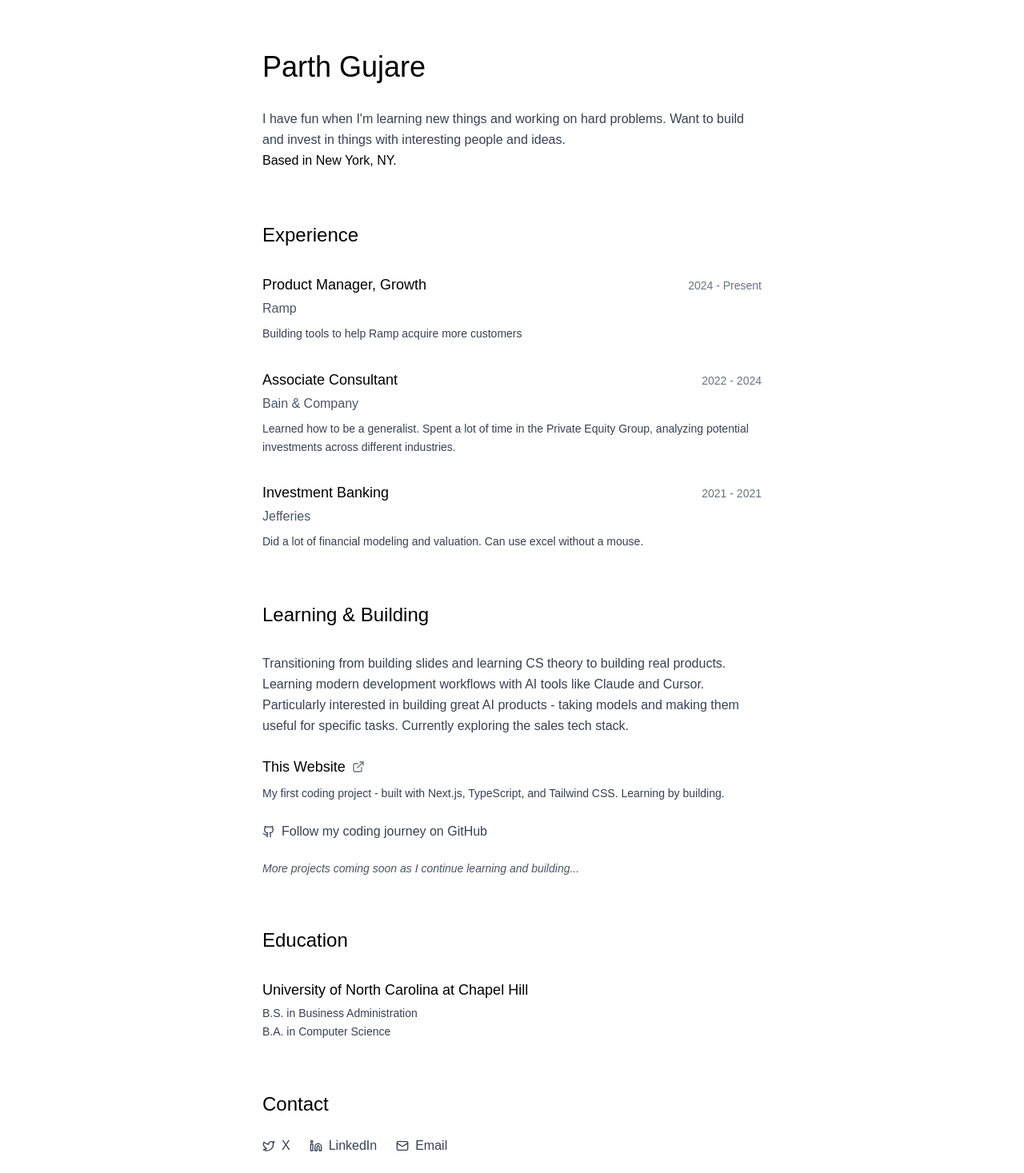
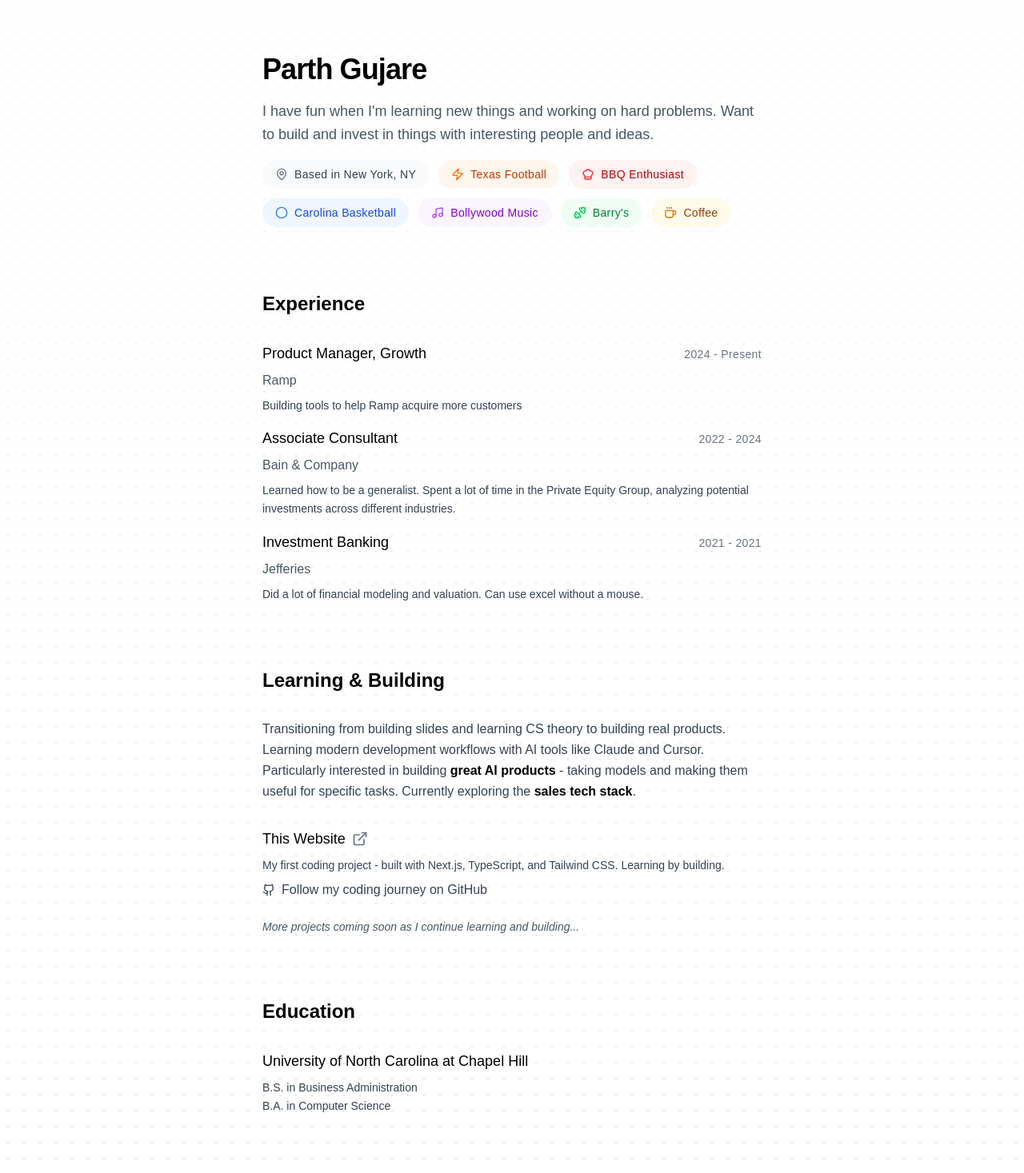
Before and after one commit to pgujare/personal-website, a Next.js app: page / in a window 1280 px wide. Shown: the top 1467 px of the page at 80% size. Built offline with nearby package versions, Linux system fonts and the light colour scheme.

Commit message:
interest pills + background

```diff
--- a/app/page.tsx
+++ b/app/page.tsx
@@ -1,4 +1,4 @@
-import { Mail, Linkedin, Twitter, Github, ExternalLink } from "lucide-react"
+import { Mail, Linkedin, Twitter, Github, ExternalLink, MapPin, Zap, ChefHat, Circle, Music, Dumbbell, Coffee } from "lucide-react"
 import { Analytics } from "@vercel/analytics/next"
 import Link from "next/link"
 import { Metadata } from "next"
@@ -10,54 +10,105 @@
 
 export default function Component() {
   return (
-    <div className="min-h-screen bg-white">
+    <div className="min-h-screen bg-white" style={{
+      backgroundImage: `radial-gradient(circle, #e5e7eb 1px, transparent 1px)`,
+      backgroundSize: '20px 20px'
+    }}>
       <Analytics />
       <div className="max-w-2xl mx-auto px-6 py-16">
         {/* Hero */}
-        <div className="mb-16">
-          <h1 className="text-4xl font-light mb-2 text-black">Parth Gujare</h1>
-          <br />
-          {/* <p className="text-xl text-gray-600 mb-6">Growth & Product Management at Ramp</p> */}
-          <p className="text-gray-700 leading-relaxed">
-            I have fun when I&apos;m learning new things and working on hard problems. Want to build and invest in things with interesting people and ideas.
-            <br />
-            <span className="font-medium text-black">Based in New York, NY.</span>
-          </p>
+        <div className="mb-20">
+          <h1 className="text-4xl font-semibold mb-4 text-black tracking-tight leading-tight">Parth Gujare</h1>
+          <div className="space-y-4">
+            <p className="text-lg text-gray-600 leading-relaxed">
+              I have fun when I&apos;m learning new things and working on hard problems. Want to build and invest in things with interesting people and ideas.
+            </p>
+            <div className="flex flex-wrap gap-3">
+              <div className="inline-flex items-center gap-2 bg-gray-50 hover:bg-gray-100 px-4 py-2 rounded-full transition-all duration-200 group cursor-default hover:shadow-sm">
+                <MapPin className="h-4 w-4 text-gray-500 transition-all duration-200 group-hover:text-gray-700 group-hover:scale-110" />
+                <span className="text-sm font-medium text-gray-700 group-hover:text-black transition-colors duration-200 tracking-wide">
+                  Based in New York, NY
+                </span>
+              </div>
+
+              <div className="inline-flex items-center gap-2 bg-orange-50 hover:bg-orange-100 px-4 py-2 rounded-full transition-all duration-200 group cursor-default hover:shadow-sm">
+                <Zap className="h-4 w-4 text-orange-500 transition-all duration-200 group-hover:text-orange-600 group-hover:scale-110" />
+                <span className="text-sm font-medium text-orange-700 group-hover:text-orange-800 transition-colors duration-200 tracking-wide">
+                  Texas Football
+                </span>
+              </div>
+
+              <div className="inline-flex items-center gap-2 bg-red-50 hover:bg-red-100 px-4 py-2 rounded-full transition-all duration-200 group cursor-default hover:shadow-sm">
+                <ChefHat className="h-4 w-4 text-red-500 transition-all duration-200 group-hover:text-red-600 group-hover:scale-110" />
+                <span className="text-sm font-medium text-red-700 group-hover:text-red-800 transition-colors duration-200 tracking-wide">
+                  BBQ Enthusiast
+                </span>
+              </div>
+
+              <div className="inline-flex items-center gap-2 bg-blue-50 hover:bg-blue-100 px-4 py-2 rounded-full transition-all duration-200 group cursor-default hover:shadow-sm">
+                <Circle className="h-4 w-4 text-blue-500 transition-all duration-200 group-hover:text-blue-600 group-hover:scale-110" />
+                <span className="text-sm font-medium text-blue-700 group-hover:text-blue-800 transition-colors duration-200 tracking-wide">
+                  Carolina Basketball
+                </span>
+              </div>
+
+              <div className="inline-flex items-center gap-2 bg-purple-50 hover:bg-purple-100 px-4 py-2 rounded-full transition-all duration-200 group cursor-default hover:shadow-sm">
+                <Music className="h-4 w-4 text-purple-500 transition-all duration-200 group-hover:text-purple-600 group-hover:scale-110" />
+                <span className="text-sm font-medium text-purple-700 group-hover:text-purple-800 transition-colors duration-200 tracking-wide">
+                  Bollywood Music
+                </span>
+              </div>
+
+              <div className="inline-flex items-center gap-2 bg-green-50 hover:bg-green-100 px-4 py-2 rounded-full transition-all duration-200 group cursor-default hover:shadow-sm">
+                <Dumbbell className="h-4 w-4 text-green-500 transition-all duration-200 group-hover:text-green-600 group-hover:scale-110" />
+                <span className="text-sm font-medium text-green-700 group-hover:text-green-800 transition-colors duration-200 tracking-wide">
+                  Barry's
+                </span>
+              </div>
+
+              <div className="inline-flex items-center gap-2 bg-amber-50 hover:bg-amber-100 px-4 py-2 rounded-full transition-all duration-200 group cursor-default hover:shadow-sm">
+                <Coffee className="h-4 w-4 text-amber-600 transition-all duration-200 group-hover:text-amber-700 group-hover:scale-110" />
+                <span className="text-sm font-medium text-amber-800 group-hover:text-amber-900 transition-colors duration-200 tracking-wide">
+                  Coffee
+                </span>
+              </div>
+            </div>
+          </div>
         </div>
 
         {/* Experience */}
-        <div className="mb-16">
-          <h2 className="text-2xl font-light mb-8 text-black">Experience</h2>
+        <div className="mb-20">
+          <h2 className="text-2xl font-semibold mb-8 text-black">Experience</h2>
           <div className="space-y-8">
-            <div>
-              <div className="flex justify-between items-baseline mb-1">
-                <h3 className="text-lg font-medium text-black">Product Manager, Growth</h3>
-                <span className="text-sm text-gray-500">2024 - Present</span>
+            <div className="group hover:bg-gray-50 hover:shadow-sm rounded-lg p-4 -m-4 transition-all duration-300 ease-in-out cursor-default">
+              <div className="flex justify-between items-baseline mb-2">
+                <h3 className="text-lg font-medium text-black group-hover:text-gray-900 transition-colors duration-200">Product Manager, Growth</h3>
+                <span className="text-sm font-medium text-gray-500 tracking-wide">2024 - Present</span>
               </div>
-              <p className="text-gray-600 mb-2">Ramp</p>
-              <p className="text-gray-700 text-sm leading-relaxed">
+              <p className="text-gray-600 mb-2 group-hover:text-gray-700 transition-colors duration-200">Ramp</p>
+              <p className="text-gray-700 leading-relaxed group-hover:text-gray-800 transition-colors duration-200 text-sm">
                 Building tools to help Ramp acquire more customers
               </p>
             </div>
 
-            <div>
-              <div className="flex justify-between items-baseline mb-1">
-                <h3 className="text-lg font-medium text-black">Associate Consultant</h3>
-                <span className="text-sm text-gray-500">2022 - 2024</span>
+            <div className="group hover:bg-gray-50 hover:shadow-sm rounded-lg p-4 -m-4 transition-all duration-300 ease-in-out cursor-default">
+              <div className="flex justify-between items-baseline mb-2">
+                <h3 className="text-lg font-medium text-black group-hover:text-gray-900 transition-colors duration-200">Associate Consultant</h3>
+                <span className="text-sm font-medium text-gray-500 tracking-wide">2022 - 2024</span>
               </div>
-              <p className="text-gray-600 mb-2">Bain & Company</p>
-              <p className="text-gray-700 text-sm leading-relaxed">
+              <p className="text-gray-600 mb-2 group-hover:text-gray-700 transition-colors duration-200">Bain & Company</p>
+              <p className="text-gray-700 leading-relaxed group-hover:text-gray-800 transition-colors duration-200 text-sm">
                 Learned how to be a generalist. Spent a lot of time in the Private Equity Group, analyzing potential investments across different industries.
               </p>
             </div>
 
-            <div>
-              <div className="flex justify-between items-baseline mb-1">
-                <h3 className="text-lg font-medium text-black">Investment Banking</h3>
-                <span className="text-sm text-gray-500">2021 - 2021</span>
+            <div className="group hover:bg-gray-50 hover:shadow-sm rounded-lg p-4 -m-4 transition-all duration-300 ease-in-out cursor-default">
+              <div className="flex justify-between items-baseline mb-2">
+                <h3 className="text-lg font-medium text-black group-hover:text-gray-900 transition-colors duration-200">Investment Banking</h3>
+                <span className="text-sm font-medium text-gray-500 tracking-wide">2021 - 2021</span>
               </div>
-              <p className="text-gray-600 mb-2">Jefferies</p>
-              <p className="text-gray-700 text-sm leading-relaxed">
+              <p className="text-gray-600 mb-2 group-hover:text-gray-700 transition-colors duration-200">Jefferies</p>
+              <p className="text-gray-700 leading-relaxed group-hover:text-gray-800 transition-colors duration-200 text-sm">
                 Did a lot of financial modeling and valuation. Can use excel without a mouse.
               </p>
             </div>
@@ -65,23 +116,23 @@
         </div>
 
         {/* Learning & Building */}
-        <div className="mb-16">
-          <h2 className="text-2xl font-light mb-8 text-black">Learning & Building</h2>
-          <div className="space-y-6">
+        <div className="mb-20">
+          <h2 className="text-2xl font-semibold mb-8 text-black">Learning & Building</h2>
+          <div className="space-y-8">
             <div>
-              <p className="text-gray-700 leading-relaxed mb-4">
+              <p className="text-gray-700 leading-relaxed mb-6">
                 Transitioning from building slides and learning CS theory to building real products. Learning modern development workflows with AI tools like Claude and Cursor.
-                Particularly interested in building great AI products - taking models and making them useful for specific tasks. Currently exploring the sales tech stack.
+                Particularly interested in building <span className="font-semibold text-black">great AI products</span> - taking models and making them useful for specific tasks. Currently exploring the <span className="font-semibold text-black">sales tech stack</span>.
               </p>
             </div>
 
             <div className="space-y-4">
-              <div>
+              <div className="group hover:bg-gray-50 hover:shadow-sm rounded-lg p-4 -m-4 transition-all duration-300 ease-in-out cursor-default">
                 <div className="flex items-center gap-2 mb-2">
-                  <h3 className="text-lg font-medium text-black">This Website</h3>
-                  <ExternalLink className="h-4 w-4 text-gray-500" />
+                  <h3 className="text-lg font-medium text-black group-hover:text-gray-900 transition-colors duration-200">This Website</h3>
+                  <ExternalLink className="h-5 w-5 text-gray-500 group-hover:text-gray-600 transition-colors duration-200" />
                 </div>
-                <p className="text-gray-700 text-sm leading-relaxed">
+                <p className="text-gray-700 leading-relaxed group-hover:text-gray-800 transition-colors duration-200 text-sm">
                   My first coding project - built with Next.js, TypeScript, and Tailwind CSS. Learning by building.
                 </p>
               </div>
@@ -89,11 +140,11 @@
               <div className="pt-2">
                 <Link
                   href="https://github.com/pgujare"
-                  className="flex items-center gap-2 text-gray-700 hover:text-black transition-colors"
+                  className="flex items-center gap-2 text-gray-700 hover:text-black transition-all duration-200 hover:translate-x-1 font-medium text-base"
                   target="_blank"
                   rel="noopener noreferrer"
                 >
-                  <Github className="h-4 w-4" />
+                  <Github className="h-4 w-4 transition-transform duration-200 hover:scale-110" />
                   Follow my coding journey on GitHub
                 </Link>
               </div>
@@ -108,15 +159,14 @@
         </div>
 
         {/* Education */}
-        <div className="mb-16">
-          <h2 className="text-2xl font-light mb-8 text-black">Education</h2>
+        <div className="mb-20">
+          <h2 className="text-2xl font-semibold mb-8 text-black">Education</h2>
           <div>
             <div className="flex justify-between items-baseline mb-1">
               <h3 className="text-lg font-medium text-black">University of North Carolina at Chapel Hill</h3>
             </div>
-            <p className="text-gray-700 text-sm leading-relaxed">
-              B.S. in Business Administration
-              <br />
+            <p className="text-gray-700 leading-relaxed text-sm mt-2">
+              B.S. in Business Administration<br />
               B.A. in Computer Science
             </p>
           </div>
@@ -124,27 +174,27 @@
 
         {/* Contact */}
         <div>
-          <h2 className="text-2xl font-light mb-6 text-black">Contact</h2>
+          <h2 className="text-2xl font-semibold mb-8 text-black">Contact</h2>
           <div className="flex gap-6">
             <Link
               href="https://x.com/parthgujare_"
-              className="flex items-center gap-2 text-gray-700 hover:text-black transition-colors"
+              className="flex items-center gap-2 text-gray-700 hover:text-black transition-all duration-200 hover:translate-y-[-2px] font-medium text-base"
             >
-              <Twitter className="h-4 w-4" />
+              <Twitter className="h-4 w-4 transition-transform duration-200 hover:scale-110" />
               X
             </Link>
             <Link
               href="https://linkedin.com/in/parthgujare"
-              className="flex items-center gap-2 text-gray-700 hover:text-black transition-colors"
+              className="flex items-center gap-2 text-gray-700 hover:text-black transition-all duration-200 hover:translate-y-[-2px] font-medium text-base"
             >
-              <Linkedin className="h-4 w-4" />
+              <Linkedin className="h-4 w-4 transition-transform duration-200 hover:scale-110" />
               LinkedIn
             </Link>
             <Link
               href="mailto:parthgujare10@gmail.com"
-              className="flex items-center gap-2 text-gray-700 hover:text-black transition-colors"
+              className="flex items-center gap-2 text-gray-700 hover:text-black transition-all duration-200 hover:translate-y-[-2px] font-medium text-base"
             >
-              <Mail className="h-4 w-4" />
+              <Mail className="h-4 w-4 transition-transform duration-200 hover:scale-110" />
               Email
             </Link>
           </div>
```
